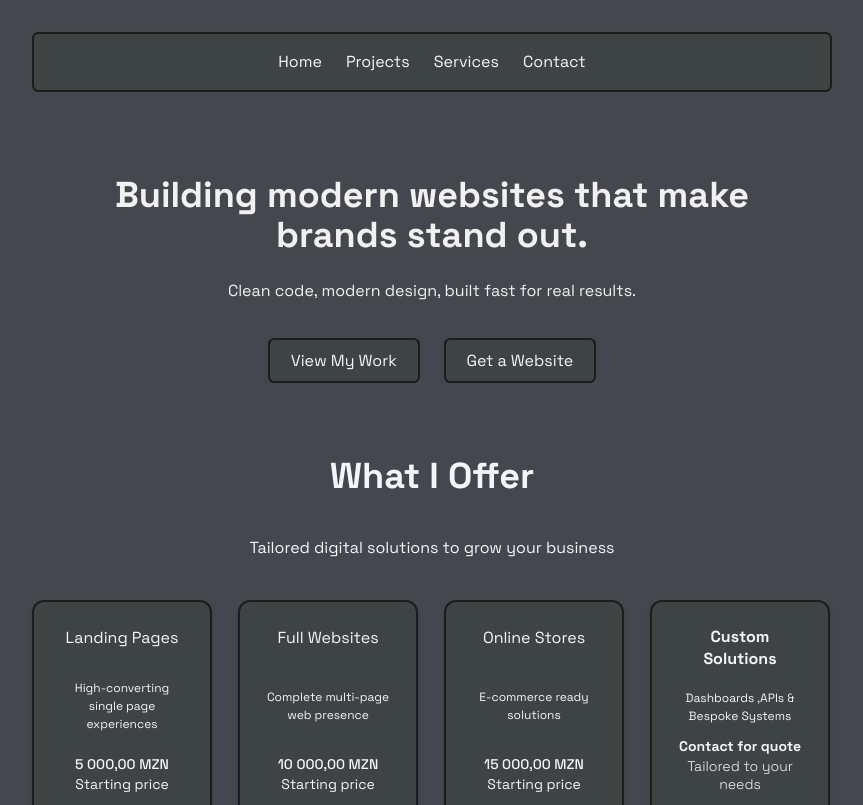
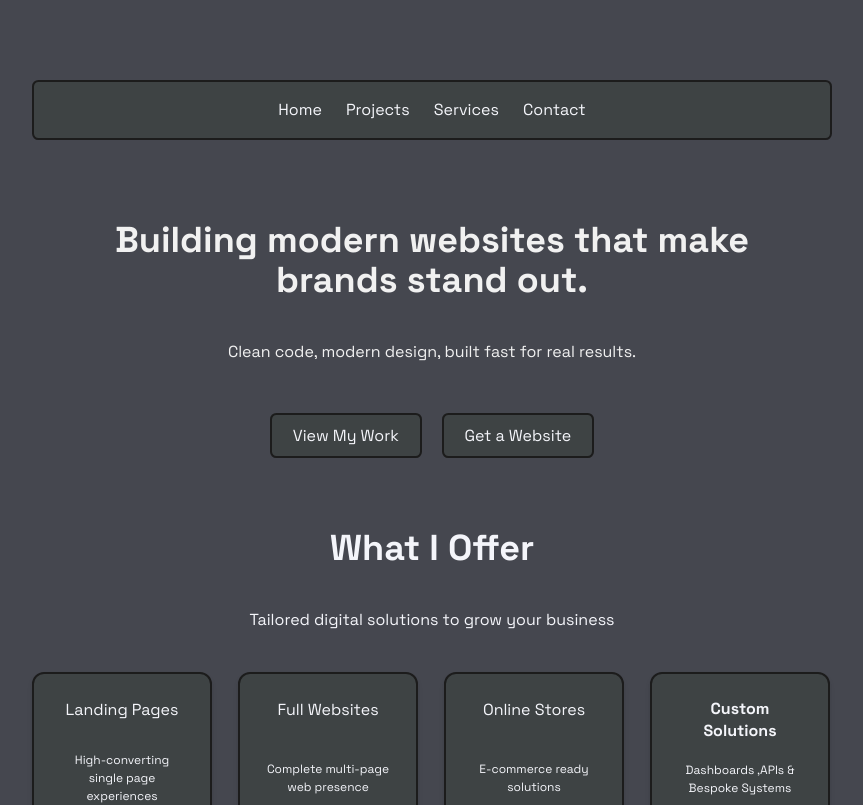
Before and after one commit to ArcidesFerrao/webstudio, a Next.js app: page / in a window 1280 px wide. Shown: the top 805 px of the page, without its empty margins (208-1071 px from the left). Built offline with nearby package versions, Linux system fonts and the light colour scheme.

Commit message:
scroll to section

```diff
--- a/src/app/components/About.tsx
+++ b/src/app/components/About.tsx
@@ -2,7 +2,7 @@ import Image from "next/image";
 
 export const About = () => (
   // <section className="p-8 bg-gray-100 rounded-lg my-8">
-  <section className="about flex flex-col items-center p-8 gap-5">
+  <section id="about" className="about flex flex-col items-center p-8 gap-5">
     <h2 className="text-4xl font-bold bg-clip-text ">About Me</h2>
     <div className="flex flex-col gap-5">
       <div className="flex gap-5 items-center">
--- a/src/app/components/Header.tsx
+++ b/src/app/components/Header.tsx
@@ -3,11 +3,11 @@ import Link from "next/link";
 export const Header = () => (
   <>
     {/* <h1 className="text-xl font-bold">Innovante</h1> */}
-    <nav className="w-full flex space-x-6 justify-center py-4 my-8 ">
-      <Link href="/">Home</Link>
-      <a href="/projects">Projects</a>
-      <a href="/services">Services</a>
-      <a href="/contact">Contact</a>
+    <nav className="w-full flex space-x-6 justify-center py-4 ">
+      <Link href="#hero">Home</Link>
+      <a href="#projects">Projects</a>
+      <a href="#services">Services</a>
+      <a href="#contact">Contact</a>
     </nav>
   </>
 );
--- a/src/app/components/Hero.tsx
+++ b/src/app/components/Hero.tsx
@@ -1,14 +1,14 @@
 export const Hero = () => (
-  <section className="hero-section text-center p-10">
-    <div>
-      <h2 className="text-4xl font-bold ">
+  <section id="hero" className="hero-section text-center p-10">
+    <div className="my-5">
+      <h2 className="text-4xl font-bold py-5">
         Building modern websites that make brands stand out.
       </h2>
-      <p className="my-6 ">
+      <p className="my-5 ">
         Clean code, modern design, built fast for real results.
       </p>
     </div>
-    <div className="flex gap-6 justify-center">
+    <div className="flex gap-5 justify-center py-5">
       <a href="/projects" className="btn">
         <span>View My Work</span>
       </a>
--- a/src/app/components/Projects.tsx
+++ b/src/app/components/Projects.tsx
@@ -2,7 +2,10 @@ import Image from "next/image";
 
 export const Projects = () => {
   return (
-    <section className="projects w-full flex flex-col items-center justify-between py-8 gap-10 rounded-xl shadow-m">
+    <section
+      id="projects"
+      className="projects w-full flex flex-col items-center justify-between py-8 gap-10 rounded-xl shadow-m"
+    >
       <h2 className="text-4xl font-bold bg-clip-text ">Projects</h2>
       <p className="max-w-md text-center">Some of my most recent projects</p>
       <div className="grid grid-cols-1 md:grid-cols-3 w-full max-w-4xl">
--- a/src/app/components/Services.tsx
+++ b/src/app/components/Services.tsx
@@ -1,5 +1,8 @@
 export const Services = () => (
-  <section className="services w-full flex flex-col gap-10 items-center justify-between py-8 bg-gradient-to-b from-white-to-gray-50 rounded-xl shadow-m">
+  <section
+    id="services"
+    className="services w-full flex flex-col gap-10 items-center justify-between py-5 bg-gradient-to-b from-white-to-gray-50 rounded-xl shadow-m"
+  >
     <h2 className="text-4xl font-bold bg-clip-text ">What I Offer</h2>
     <p className="  max-w-md text-center">
       Tailored digital solutions to grow your business
--- a/src/app/forms/ContactForm.tsx
+++ b/src/app/forms/ContactForm.tsx
@@ -15,6 +15,7 @@ const ContactForm = () => {
 
   return (
     <form
+      id="contact"
       // onSubmit={handleSubmit}
       className="contact-form flex flex-col items-center gap-5"
     >
--- a/src/app/globals.css
+++ b/src/app/globals.css
@@ -49,6 +49,9 @@
 
 *:focus {
   outline: none;
+}
+html {
+  scroll-behavior: smooth;
 }
 body {
   background: var(--bg);
@@ -123,10 +126,12 @@ img {
 img:hover {
   border-radius: 0;
 }
+
 .homepage {
   max-width: 800px;
   width: 800px;
   min-height: 100vh;
+  padding: 5rem 0;
 }
 
 .homepage section {
```
